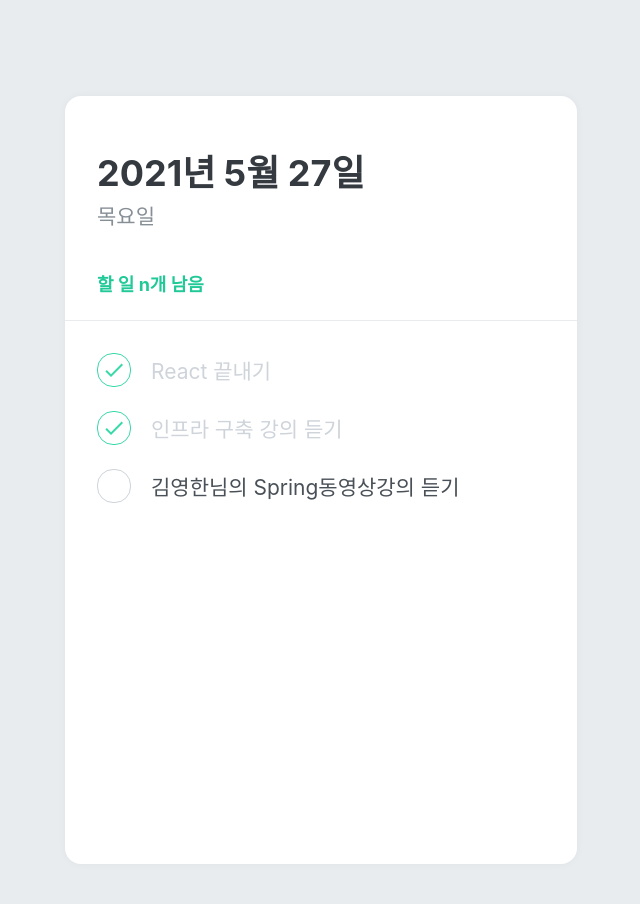
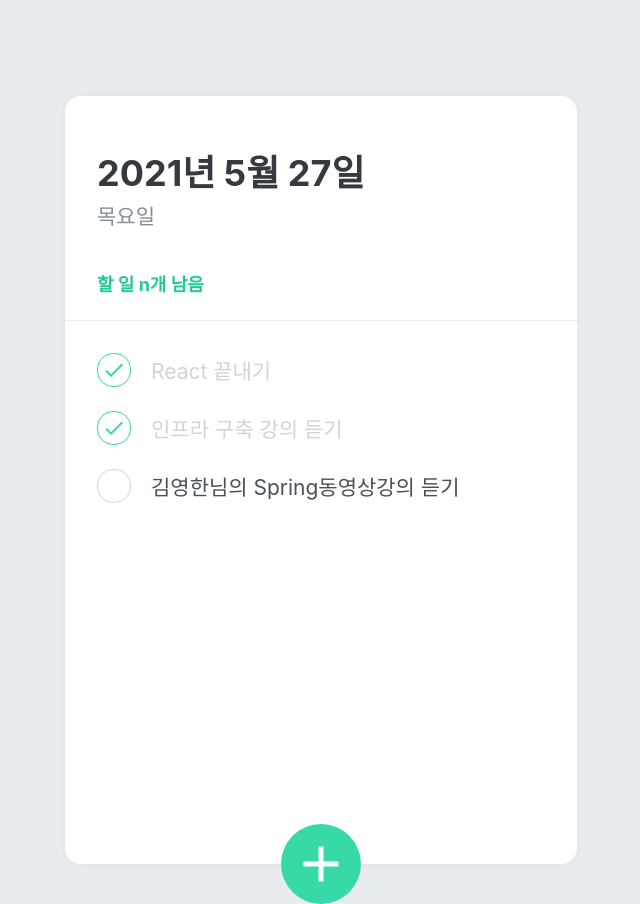
Before and after one commit to NewEgoDoc/real_todolist, a React (Create React App) app: page / in a window 1280 px wide. Shown: the whole page, without its empty margins (319-959 px from the left). Built offline with nearby package versions, Linux system fonts and the light colour scheme.

Commit message:
TodoCreate 생성

```diff
--- a/src/App.js
+++ b/src/App.js
@@ -3,6 +3,7 @@
 import TodoTemplate from './components/TodoTemplate'
 import TodoHead from './components/TodoHead'
 import TodoList from './components/TodoList'
+import TodoCreate from './components/TodoCreate'
 const GlobalStyle = createGlobalStyle`
   body {
     background: #e9ecef;
@@ -16,6 +17,7 @@
       <TodoTemplate>
         <TodoHead />
         <TodoList />
+        <TodoCreate />
       </TodoTemplate>
 
     </>
--- /dev/null
+++ b/src/components/TodoCreate.js
@@ -0,0 +1,99 @@
+import React, { useState }from 'react'
+import styled, { css } from 'styled-components'
+import { MdAdd } from 'react-icons/md'
+
+const CircleButton = styled.button`
+  background: #38d9a9;
+  &:hover {
+    background: #63e6be;
+  }
+  &:active {
+    background: #20c997;
+  }
+
+  z-index: 5;
+  cursor: pointer;
+  width: 80px;
+  height: 80px;
+  display: block;
+  align-items: center;
+  justify-content: center;
+  font-size: 60px;
+  position: absolute;
+  left: 50%;
+  bottom: 0px;
+  transform: translate(-50%, 50%);
+  color: white;
+  border-radius: 50%;
+  border: none;
+  outline: none;
+  display: flex;
+  align-items: center;
+  justify-content: center;
+
+  transition: 0.125s all ease-in;
+  ${props =>
+    props.open &&
+    css`
+      background: #ff6b6b;
+      &:hover {
+        background: #ff8787;
+      }
+      &:active {
+        background: #fa5252;
+      }
+      transform: translate(-50%, 50%) rotate(45deg);
+    `}
+`;
+
+const InsertFormPositioner = styled.div`
+  width: 100%;
+  bottom: 0;
+  left: 0;
+  position: absolute;
+`;
+
+const InsertForm = styled.form`
+  background: #f8f9fa;
+  padding-left: 32px;
+  padding-top: 32px;
+  padding-right: 32px;
+  padding-bottom: 72px;
+
+  border-bottom-left-radius: 16px;
+  border-bottom-right-radius: 16px;
+  border-top: 1px solid #e9ecef;
+`;
+
+const Input = styled.input`
+  padding: 12px;
+  border-radius: 4px;
+  border: 1px solid #dee2e6;
+  width: 100%;
+  outline: none;
+  font-size: 18px;
+  box-sizing: border-box;
+`;
+
+function TodoCreate() {
+  const [open, setOpen] = useState(false);
+
+  const onToggle = () => setOpen(!open);
+
+  return (
+    <>
+      {open && (
+        <InsertFormPositioner>
+          <InsertForm>
+            <Input autoFocus placeholder="할 일을 입력 후, Enter 를 누르세요" />
+          </InsertForm>
+        </InsertFormPositioner>
+      )}
+      <CircleButton onClick={onToggle} open={open}>
+        <MdAdd />
+      </CircleButton>
+    </>
+  );
+}
+
+export default TodoCreate;
```
